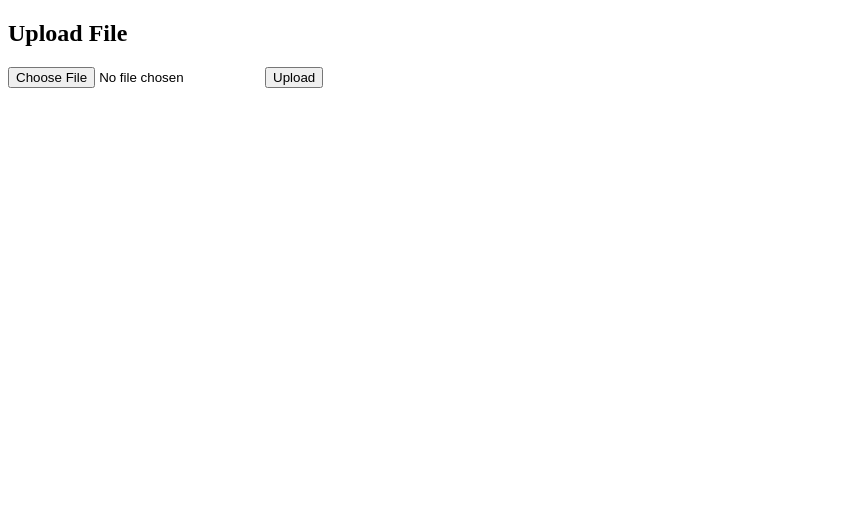
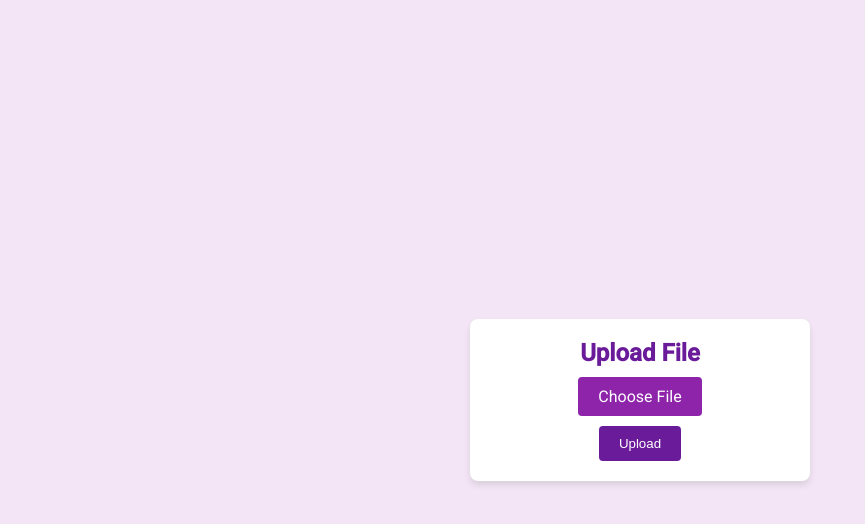
Before and after one commit to getstarstruck/getstarstruck.github.io, a plain HTML site: page index.html in a window 1280 px wide. Shown: the whole page, without its empty margins (0-865 px from the left). Drawn offline with Linux system fonts and the light colour scheme.

Commit message:
feat: index.html

```diff
--- a/index.html
+++ b/index.html
@@ -1,15 +1,73 @@
 <!DOCTYPE html>
-<html>
+<html lang="en">
+<head>
+    <meta charset="UTF-8">
+    <meta name="viewport" content="width=device-width, initial-scale=1.0">
+    <title>File Upload</title>
+    <link href="https://fonts.googleapis.com/css2?family=Roboto:wght@400;500&display=swap" rel="stylesheet">
+    <style>
+        body {
+            font-family: 'Roboto', sans-serif;
+            display: flex;
+            justify-content: center;
+            align-items: center;
+            height: 100vh;
+            margin: 0;
+            background-color: #f3e5f5;
+        }
+        .upload-container {
+            background-color: #fff;
+            border-radius: 8px;
+            box-shadow: 0 4px 6px rgba(0, 0, 0, 0.1);
+            padding: 20px;
+            width: 300px;
+            text-align: center;
+        }
+        .upload-container h2 {
+            margin-top: 0;
+            color: #6a1b9a;
+        }
+        .file-input {
+            display: none;
+        }
+        .file-label {
+            background-color: #8e24aa;
+            color: white;
+            padding: 10px 20px;
+            border-radius: 4px;
+            cursor: pointer;
+            transition: background-color 0.3s ease;
+        }
+        .file-label:hover {
+            background-color: #7b1fa2;
+        }
+        .submit-btn {
+            background-color: #6a1b9a;
+            color: white;
+            padding: 10px 20px;
+            border: none;
+            border-radius: 4px;
+            cursor: pointer;
+            transition: background-color 0.3s ease;
+            margin-top: 20px;
+        }
+        .submit-btn:hover {
+            background-color: #4a148c;
+        }
+    </style>
+</head>
 <body>
-
+    <div class="upload-container">
         <h2>Upload File</h2>
         <form action="https://your-bucket-name.s3.amazonaws.com/" method="post" enctype="multipart/form-data">
             <input type="hidden" name="key" value="${filename}">
             <input type="hidden" name="acl" value="public-read-write">
             <input type="hidden" name="Content-Type" value="application/octet-stream">
-  <input type="file" name="file">
-  <input type="submit" value="Upload">
+            <input type="file" name="file" id="file-input" class="file-input">
+            <label for="file-input" class="file-label">Choose File</label>
+            <br>
+            <input type="submit" value="Upload" class="submit-btn">
         </form>
-
+    </div>
 </body>
 </html>
```
Lines whose indentation alone changed are shown as unchanged.
